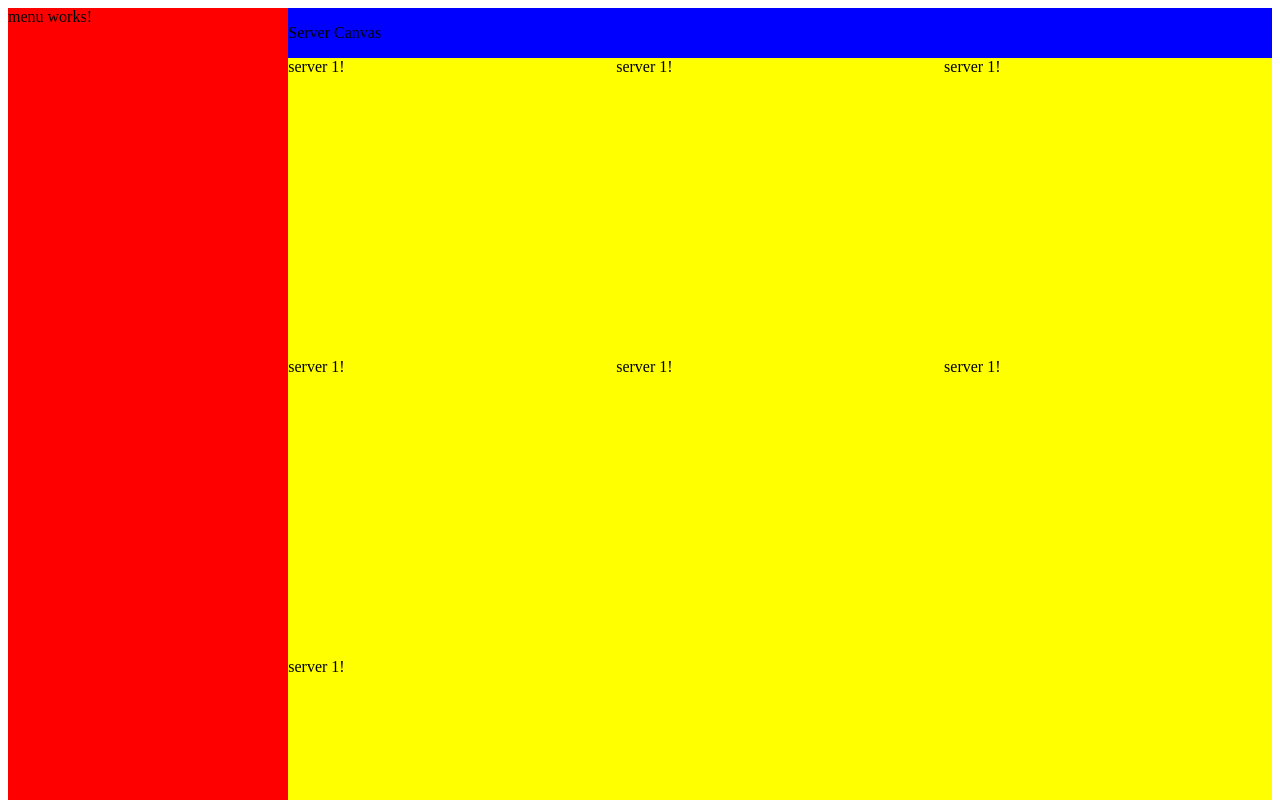
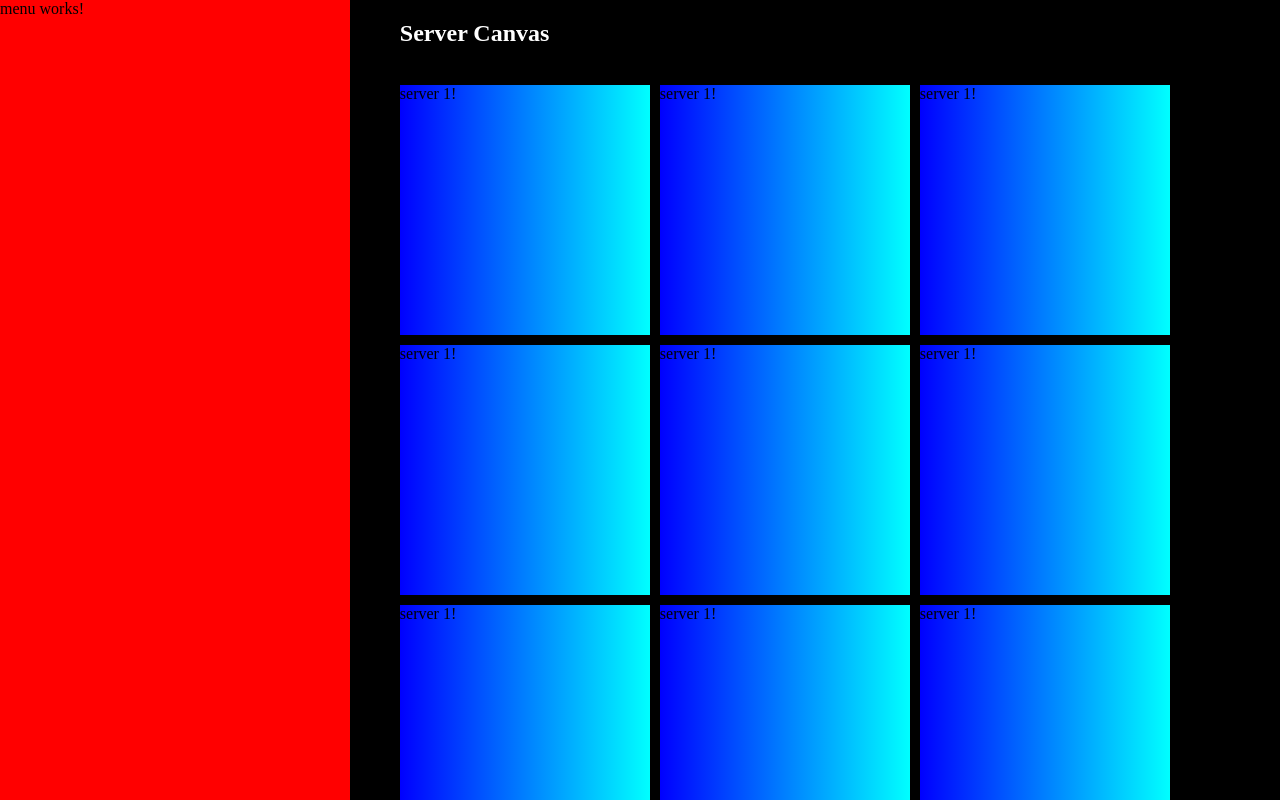
Before and after one commit to wesleyyw8/maltaletsgo, an Angular app: page / in a window 1280 px wide. Shown: the top 800 px of the page. Built offline with nearby package versions, Linux system fonts and the light colour scheme.

Commit message:
basic css

```diff
--- a/src/app/menu/menu.component.html
+++ b/src/app/menu/menu.component.html
@@ -1,3 +1,3 @@
-<div class="menu">
+<nav class="menu">
   menu works!
-</div>
+</nav>
--- a/src/app/menu/menu.component.less
+++ b/src/app/menu/menu.component.less
@@ -1,4 +1,5 @@
 :host {
   flex-grow: 1;
   background-color: red;
+  flex-basis: 300px;
 }
--- a/src/app/server-canvas/server-canvas.component.html
+++ b/src/app/server-canvas/server-canvas.component.html
@@ -1,12 +1,9 @@
-<p>
-  Server Canvas
-</p>
-<div class="server-canvas">
-  <app-server></app-server>
-  <app-server></app-server>
-  <app-server></app-server>
-  <app-server></app-server>
-  <app-server></app-server>
-  <app-server></app-server>
-  <app-server></app-server>
+<header class="server-canvas__title">
+  <strong>
+    <h2>Server Canvas</h2>
+  </strong>
+</header>
+<br>
+<div class="server-canvas__wrapper">
+  <app-server *ngFor='let server of servers'></app-server>
 </div>
--- a/src/app/server-canvas/server-canvas.component.less
+++ b/src/app/server-canvas/server-canvas.component.less
@@ -1,8 +1,12 @@
 :host {
   flex-grow: 3;
-  background-color: blue;
+  background-color: black;
+  padding-left: 50px;
 }
-.server-canvas {
+.server-canvas__title {
+  color: white;
+}
+.server-canvas__wrapper {
   display: flex;
   flex-wrap: wrap;
 }
--- a/src/app/server-canvas/server-canvas.component.ts
+++ b/src/app/server-canvas/server-canvas.component.ts
@@ -6,10 +6,10 @@ import { Component, OnInit } from '@angular/core';
   styleUrls: ['./server-canvas.component.less']
 })
 export class ServerCanvasComponent implements OnInit {
-
+  servers: number[];
   constructor() { }
 
   ngOnInit() {
+    this.servers = [1, 1, 1, 1, 1, 1, 1, 1, 1, 1, 1];
   }
-
 }
--- a/src/app/server-canvas/server/server.component.less
+++ b/src/app/server-canvas/server/server.component.less
@@ -1,8 +1,8 @@
 :host {
-  flex-grow: 1;
-  flex-basis: 300px;
+  flex-basis: 250px;
+  margin: 0px 10px 10px 0;
 }
 .server{
-  height: 300px;
-  background-color: yellow;
+  height: 250px;
+  background-image: linear-gradient(to right, blue , Cyan);
 }
--- a/src/index.html
+++ b/src/index.html
@@ -7,6 +7,12 @@
 
   <meta name="viewport" content="width=device-width, initial-scale=1">
   <link rel="icon" type="image/x-icon" href="favicon.ico">
+  <style>
+    html, body
+    {
+      margin: 0px; padding: 0px
+    }
+  </style>
 </head>
 <body>
   <app-root></app-root>
```
